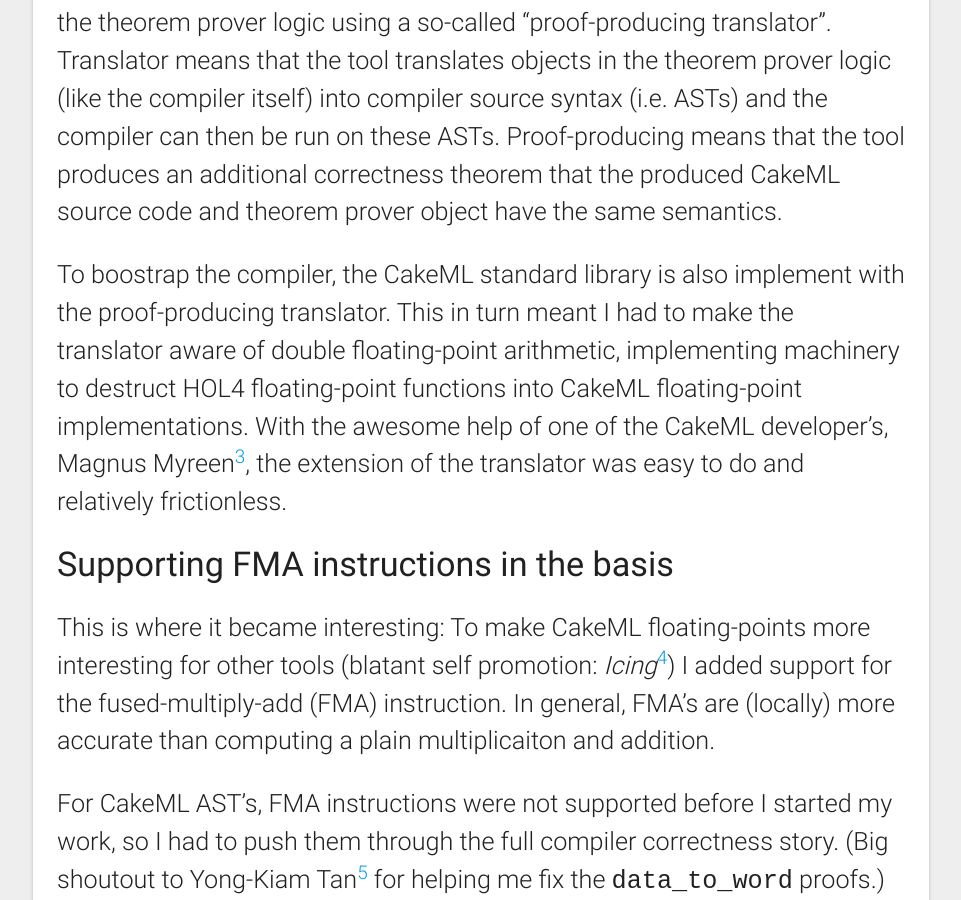
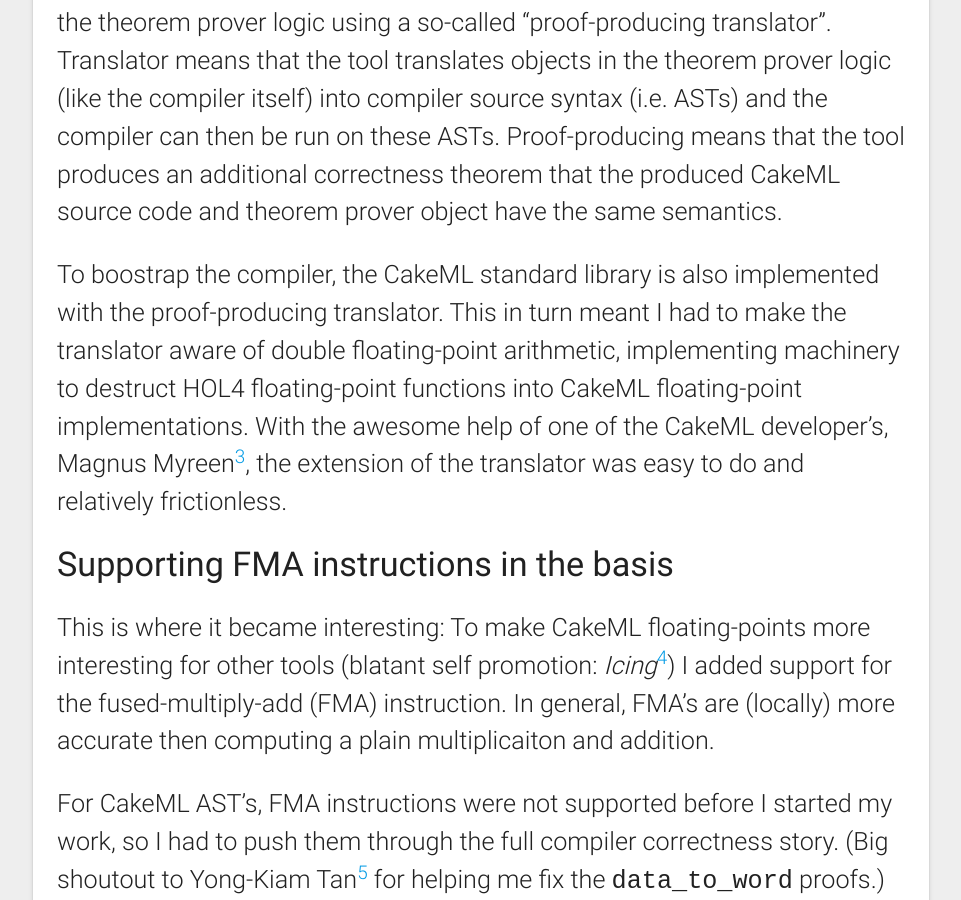
Before and after one commit to HeikoBecker/HeikoBecker.github.io, a Jekyll site: the page built from _posts/2019-09-04-Extending-CakeML-floating-points.md, in a window 1280 px wide and 900 px high, scrolled down 2190 px. Shown: the whole window, without its empty margins (159-1120 px from the left). Built offline with Jekyll 4.4.1, drawn with Linux system fonts in a browser that asks for light colours; nearby versions of some CDN libraries; some web fonts are replaced.

Commit message:
Fix typos, remove unused code

```diff
--- a/_layouts/home.html
+++ b/_layouts/home.html
@@ -1,7 +1,4 @@
 ---
-reachable:
-  - url: blog
-    name: <i class="far fa-file-alt fa-2x"></i>
 ---
 
 <!DOCTYPE HTML PUBLIC "-//W3C//DTD HTML 4.01 Transitional//EN">
--- a/_posts/2019-09-04-Extending-CakeML-floating-points.md
+++ b/_posts/2019-09-04-Extending-CakeML-floating-points.md
@@ -75,7 +75,7 @@ Proof-producing means that the tool produces an additional correctness theorem
 that the produced CakeML source code and theorem prover object have the same
 semantics.
 
-To boostrap the compiler, the CakeML standard library is also implement with
+To boostrap the compiler, the CakeML standard library is also implemented with
 the proof-producing translator.
 This in turn meant I had to make the translator aware of double floating-point
 arithmetic, implementing machinery to destruct HOL4 floating-point functions
@@ -88,7 +88,7 @@ extension of the translator was easy to do and relatively frictionless.
 This is where it became interesting: To make CakeML floating-points more
 interesting for other tools (blatant self promotion: *Icing*[^4]) I added
 support for the fused-multiply-add (FMA) instruction.
-In general, FMA's are (locally) more accurate than computing a plain
+In general, FMA's are (locally) more accurate then computing a plain
 multiplicaiton and addition.
 
 For CakeML AST's, FMA instructions were not supported before I started my work,
```
Also changed, not shown: _includes/about.html (+6 -5 lines).
